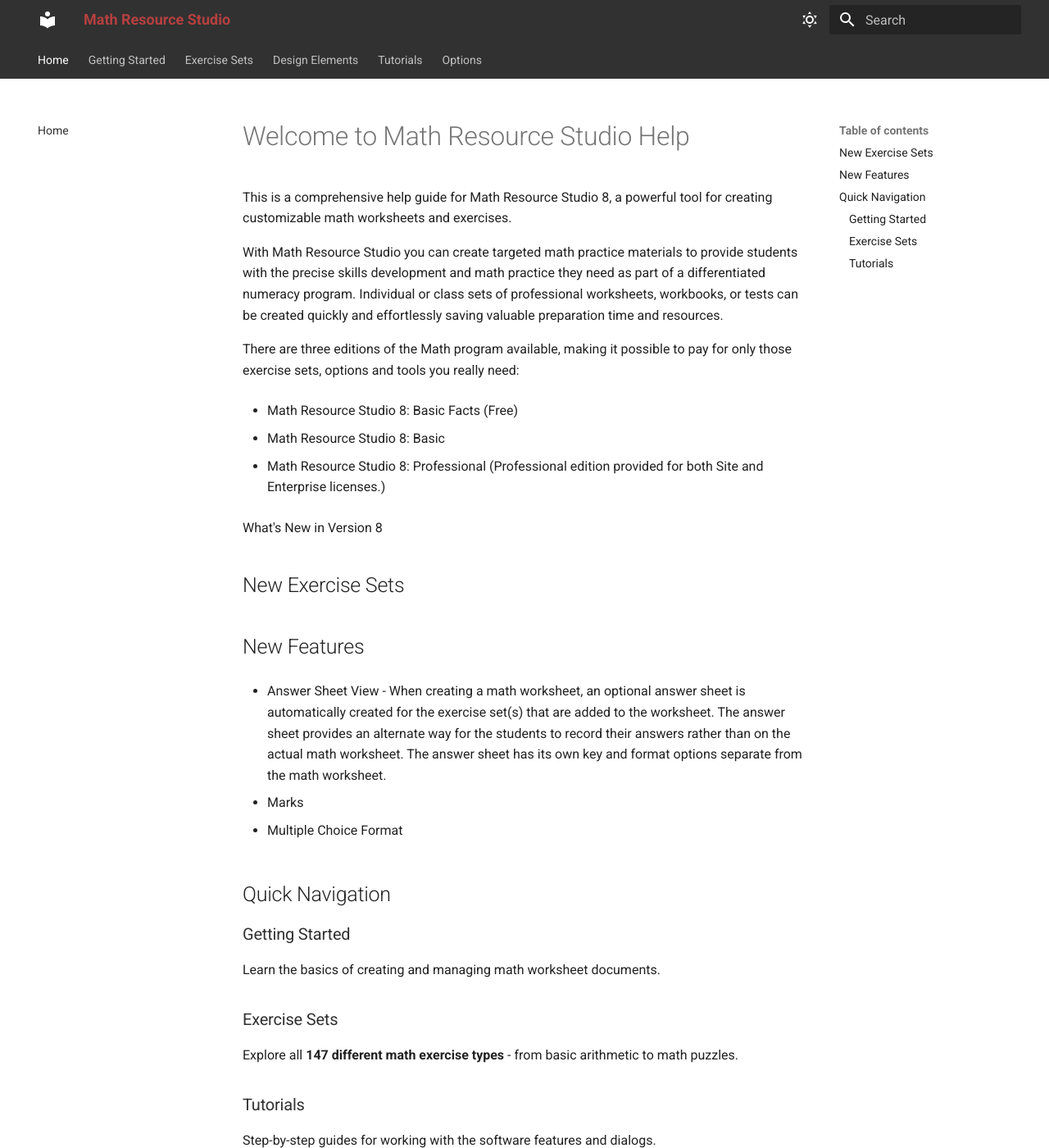
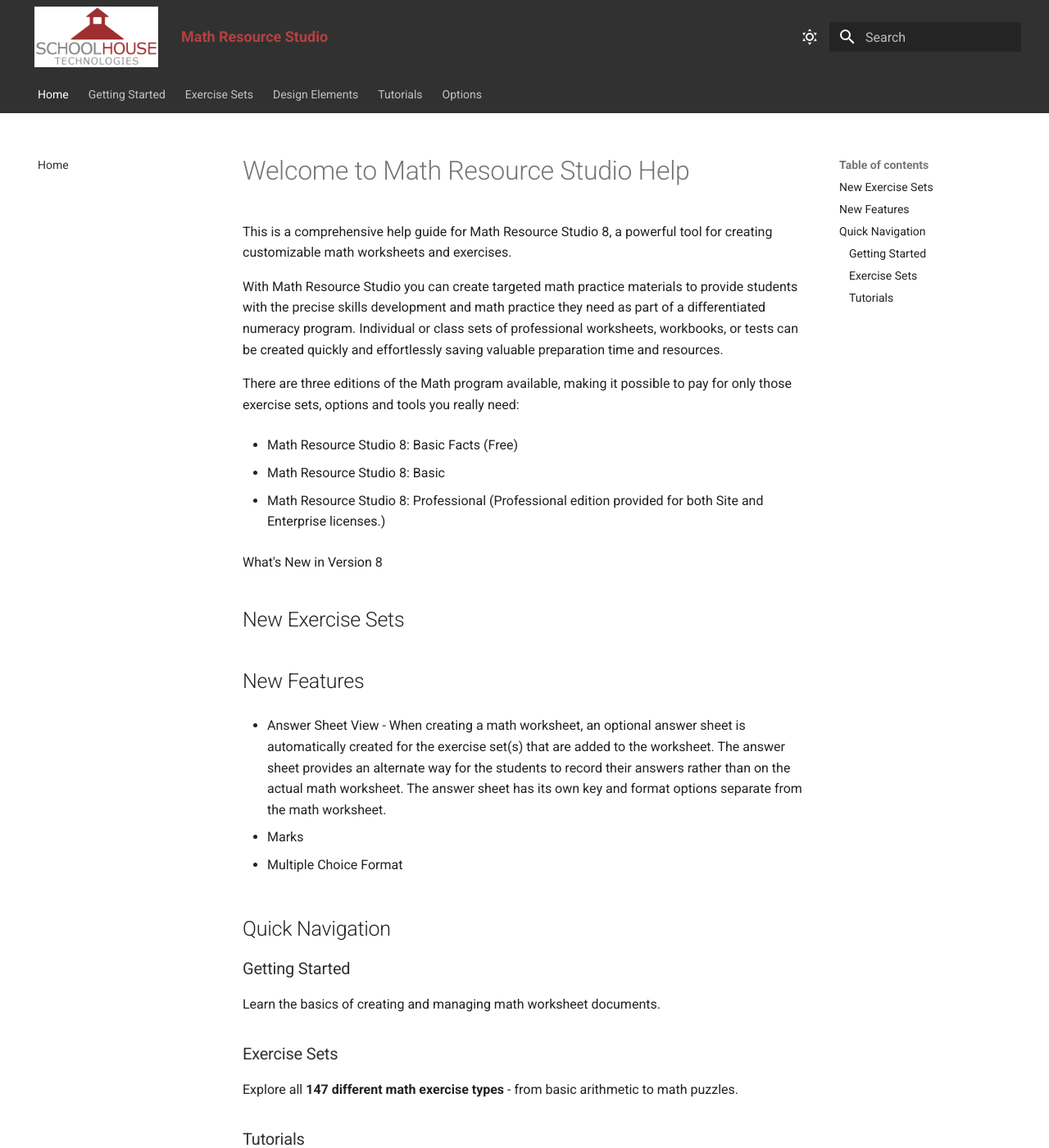
Before and after one commit to rdinch/MathResourceStudio-Help, an MkDocs documentation site: the page built from docs/index.md, in a window 1280 px wide and 1400 px high. Shown: the whole window at 82% size. Built offline with MkDocs 1.6.1 and Material for MkDocs 9.7.7, drawn with Linux system fonts in a browser that asks for light colours.

Commit message:
Addition of custom logo.

```diff
--- a/docs/stylesheets/extra.css
+++ b/docs/stylesheets/extra.css
@@ -13,3 +13,19 @@
 .md-header__title:hover {
   color: #8A2828;
 }
+
+/* Custom logo sizing - 4cm x 1.96cm (approximately 151px x 74px) */
+.md-header__button.md-logo img,
+.md-header__button.md-logo svg {
+  width: 151px;
+  height: 74px;
+  max-width: none;
+  max-height: none;
+}
+
+/* Ensure logo container accommodates the custom size */
+.md-header__button.md-logo {
+  width: auto;
+  height: auto;
+  padding: 0.2rem;
+}
--- a/mkdocs.yml
+++ b/mkdocs.yml
@@ -4,6 +4,7 @@ site_description: Complete help documentation for Math Resource Studio 8
 
 theme:
   name: material
+  logo: assets/schoolhouse-logo.svg
   features:
     - navigation.tabs
     - navigation.sections
@@ -29,7 +30,7 @@ theme:
         name: Switch to light mode
 
 extra_css:
-  - stylesheets/extra.css?v=2
+  - stylesheets/extra.css?v=3
 
 plugins:
   - search
```
Also changed, not shown: docs/assets/schoolhouse-logo.svg (added), 16 other files.
